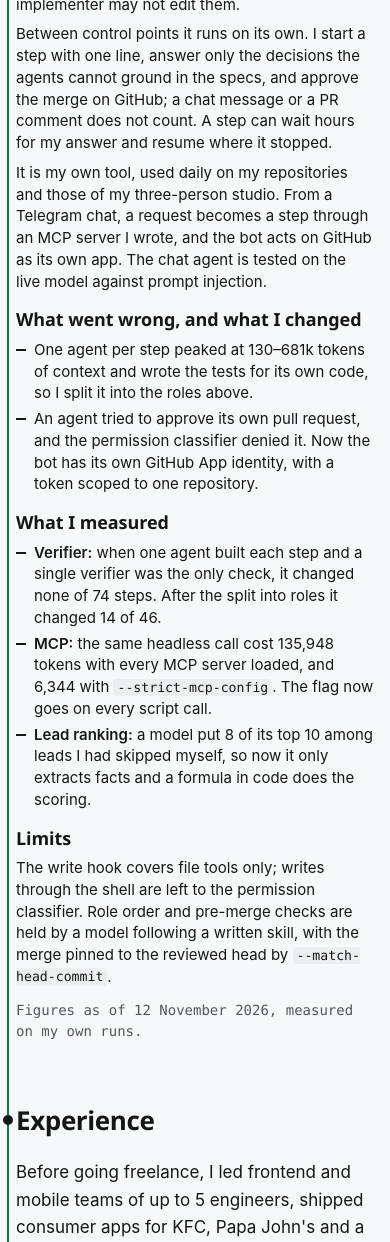
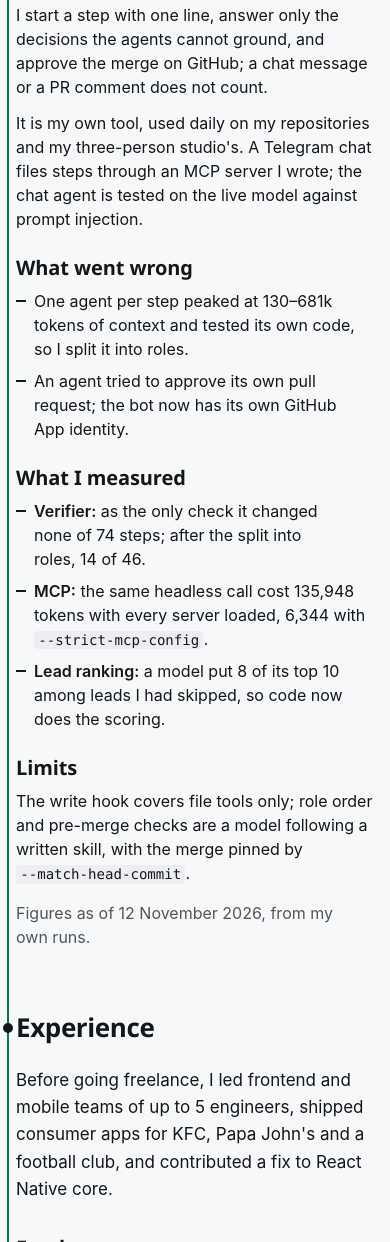
Before and after one commit to axinvd/axinvd.github.io, a website: page site/index.html in a window 390 px wide. Shown: the part 3153-4395 px from the top of the page. Drawn offline with Linux system fonts and the light colour scheme.

Commit message:
cv-site: page — shorter harness case at 16 px
The harness case carries the D7 v4 copy (h3 «What went wrong») in the
page's 16 px body type on phones too: 1138 px at 390 x 844 and 1162 px
at 375 x 812, against 1266. The as-of line is 16 px. Prose wraps with
text-wrap: pretty, inline code does not break inside, and the three
quoted ratios stay on one line.

Co-Authored-By: Claude Sonnet 5.5 <noreply@anthropic.com>
Claude-Session: https://claude.ai/code/session_01A5p32fXd1w2gn6GdqHqWb8

```diff
--- a/site/index.html
+++ b/site/index.html
@@ -121,26 +121,26 @@
 
   <section id="harness" class="case">
     <h2>A multi-agent harness on Claude Code</h2>
-    <p>I build software through my own multi-agent harness on Claude Code. For each roadmap step, an orchestrator leads an architect, a designer, a tester, an implementer and a fresh verifier from plan to pull request. The tester writes tests from the spec without reading the code, and the implementer may not edit them.</p>
-    <p>Between control points it runs on its own. I start a step with one line, answer only the decisions the agents cannot ground in the specs, and approve the merge on GitHub; a chat message or a PR comment does not count. A step can wait hours for my answer and resume where it stopped.</p>
-    <p>It is my own tool, used daily on my repositories and those of my three-person studio. From a Telegram chat, a request becomes a step through an MCP server I wrote, and the bot acts on GitHub as its own app. The chat agent is tested on the live model against prompt injection.</p>
+    <p>Each roadmap step gets an orchestrator that leads an architect, a designer, a tester, an implementer and a fresh verifier from plan to pull request. The tester writes tests from the spec without reading the code.</p>
+    <p>I start a step with one line, answer only the decisions the agents cannot ground, and approve the merge on GitHub; a chat message or a PR comment does not count.</p>
+    <p>It is my own tool, used daily on my repositories and my three-person studio's. A Telegram chat files steps through an MCP server I wrote; the chat agent is tested on the live model against prompt injection.</p>
 
-    <h3>What went wrong, and what I changed</h3>
+    <h3>What went wrong</h3>
     <ul class="notes">
-      <li>One agent per step peaked at 130–681k tokens of context and wrote the tests for its own code, so I split it into the roles above.</li>
-      <li>An agent tried to approve its own pull request, and the permission classifier denied it. Now the bot has its own GitHub App identity, with a token scoped to one repository.</li>
+      <li>One agent per step peaked at 130–681k tokens of context and tested its own code, so I split it into roles.</li>
+      <li>An agent tried to approve its own pull request; the bot now has its own GitHub App identity.</li>
     </ul>
 
     <h3>What I measured</h3>
     <ul class="notes">
-      <li><strong>Verifier:</strong> when one agent built each step and a single verifier was the only check, it changed none of 74 steps. After the split into roles it changed 14 of 46.</li>
-      <li><strong>MCP:</strong> the same headless call cost 135,948 tokens with every MCP server loaded, and 6,344 with <code>--strict-mcp-config</code>. The flag now goes on every script call.</li>
-      <li><strong>Lead ranking:</strong> a model put 8 of its top 10 among leads I had skipped myself, so now it only extracts facts and a formula in code does the scoring.</li>
+      <li><strong>Verifier:</strong> as the only check it changed <span class="nowrap">none of 74 steps</span>; after the split into roles, <span class="nowrap">14 of 46</span>.</li>
+      <li><strong>MCP:</strong> the same headless call cost 135,948 tokens with every server loaded, 6,344 with <code>--strict-mcp-config</code>.</li>
+      <li><strong>Lead ranking:</strong> a model put <span class="nowrap">8 of its top 10</span> among leads I had skipped, so code now does the scoring.</li>
     </ul>
 
     <h3>Limits</h3>
-    <p>The write hook covers file tools only; writes through the shell are left to the permission classifier. Role order and pre-merge checks are held by a model following a written skill, with the merge pinned to the reviewed head by <code>--match-head-commit</code>.</p>
-    <p class="asof">Figures as of 12 November 2026, measured on my own runs.</p>
+    <p>The write hook covers file tools only; role order and pre-merge checks are a model following a written skill, with the merge pinned by <code>--match-head-commit</code>.</p>
+    <p class="asof">Figures as of 12 November 2026, from my own runs.</p>
   </section>
 
   <section id="experience" class="experience">
--- a/site/style.css
+++ b/site/style.css
@@ -87,6 +87,8 @@ body {
   overflow-wrap: break-word;
 }
 p { margin: 0; }
+p, li, dd { text-wrap: pretty; }
+.nowrap { white-space: nowrap; }
 a {
   color: inherit;
   text-decoration-line: underline;
@@ -103,7 +105,7 @@ code {
   background: var(--code-bg);
   padding: 0.1em 0.3em;
   border-radius: 4px;
-  overflow-wrap: anywhere;
+  white-space: nowrap;
 }
 
 .skip-link {
@@ -295,34 +297,20 @@ main h2 {
 }
 .projects-note { margin-top: var(--s5); max-width: 65ch; color: var(--muted); }
 
-/* The harness case: short prose, real subheadings, three small lists. On a phone it must stay
-   within a screen and a half (1266 px at 390, cv-page «The case fits a screen and a half»); the D7
-   copy fits that only at 15px, so the case is set compact there and at 16px from 768px up. */
-.case { font-size: 0.9375rem; line-height: 1.45; }
-.case > h2 { margin-bottom: var(--s4); }
+/* The harness case: short prose, real subheadings, three small lists, all in 16px body type. On a
+   phone it stays within a screen and a half (1266 px at 390 and 375, cv-page «The case fits a
+   screen and a half»); the D7 copy is sized for that. */
+.case { font-size: 1rem; line-height: 1.5; }
 .case > p { max-width: 65ch; }
-.case > p + p { margin-top: var(--s2); }
+.case > p + p { margin-top: var(--s3); }
 .case h3 {
-  margin: var(--s4) 0 0;
-  font: 600 1.125rem/1.25 var(--font-display);
+  margin: var(--s5) 0 0;
+  font: 600 var(--t-h3)/1.3 var(--font-display);
   letter-spacing: -0.005em;
 }
 .case h3 + p, .case .notes { margin-top: var(--s2); }
-.case .notes { gap: var(--s1); }
 .case .notes strong { font-weight: 600; }
-.case .asof {
-  margin-top: var(--s3);
-  color: var(--muted);
-  font: 500 var(--t-sm)/1.5 var(--font-mono);
-}
-@media (min-width: 768px) {
-  .case { font-size: 1rem; line-height: 1.5; }
-  .case > h2 { margin-bottom: var(--s5); }
-  .case > p + p { margin-top: var(--s3); }
-  .case h3 { margin-top: var(--s5); font-size: var(--t-h3); line-height: 1.3; }
-  .case .notes { gap: var(--s2); }
-  .case .asof { margin-top: var(--s4); }
-}
+.case .asof { margin-top: var(--s4); color: var(--muted); }
 
 /* Experience */
 .experience-lead { max-width: 65ch; margin-bottom: var(--s6); }
```
